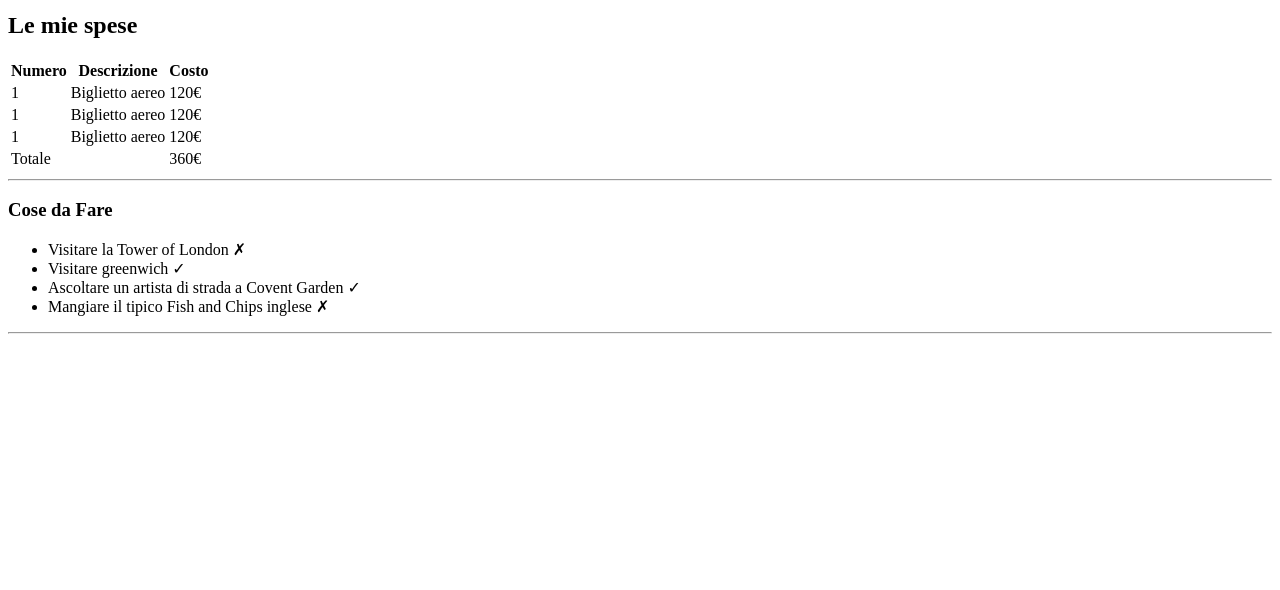
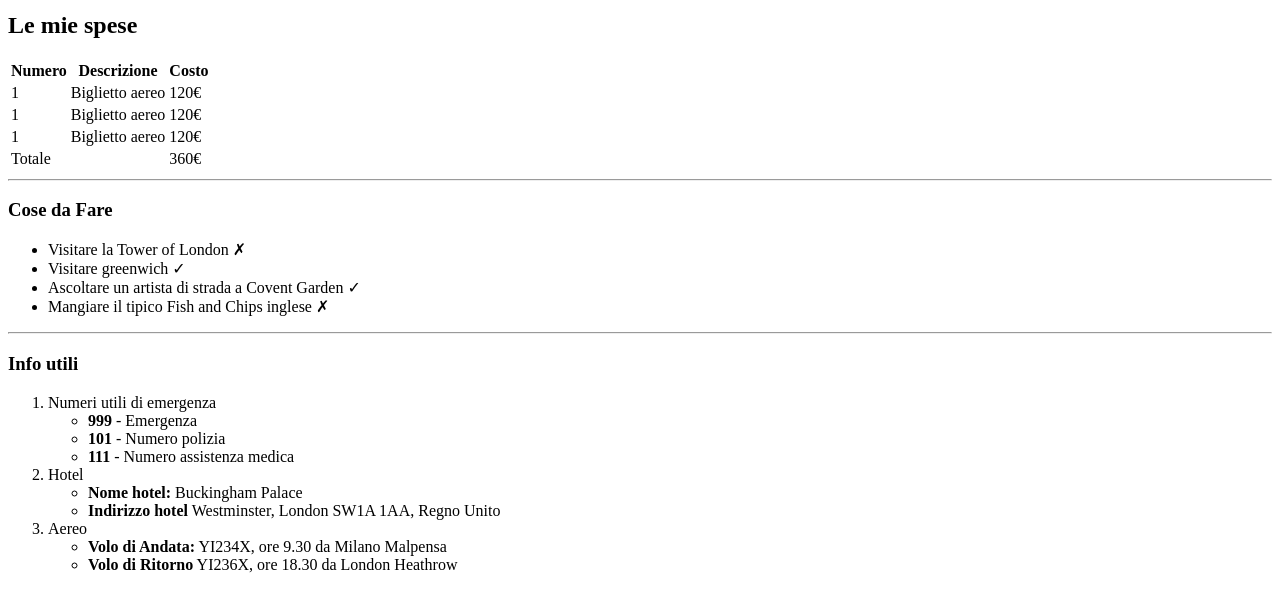
Before and after one commit to MascarBone/html-london-trip, a plain HTML site: page index.html in a window 1280 px wide. Shown: the part 402-992 px from the top of the page. Before the commit the page ends 800 px from the top, so only its background shows below. Drawn offline with Linux system fonts and the light colour scheme.

Commit message:
created section: info utili

```diff
--- a/index.html
+++ b/index.html
@@ -69,7 +69,27 @@
 
         <section>
             <!-- Info utili -->
+            <h3>Info utili</h3>
+            <ol>
+                <li> Numeri utili di emergenza</li>
+                <ul>
+                    <li><strong>999</strong> - Emergenza</li>
+                    <li><strong>101</strong> - Numero polizia</li>
+                    <li><strong>111</strong> - Numero assistenza medica</li>
+                </ul>
 
+                <li>Hotel</li>
+                <ul>
+                    <li><strong>Nome hotel:</strong> Buckingham Palace</li>
+                    <li><strong>Indirizzo hotel</strong> Westminster, London SW1A 1AA, Regno Unito</li>
+                </ul>
+
+                <li>Aereo</li>
+                <ul>
+                    <li><strong>Volo di Andata:</strong> YI234X, ore 9.30 da Milano Malpensa</li>
+                    <li><strong>Volo di Ritorno</strong> YI236X, ore 18.30 da London Heathrow</li>
+                </ul>
+            </ol>
         </section>
 
         <section>
```
